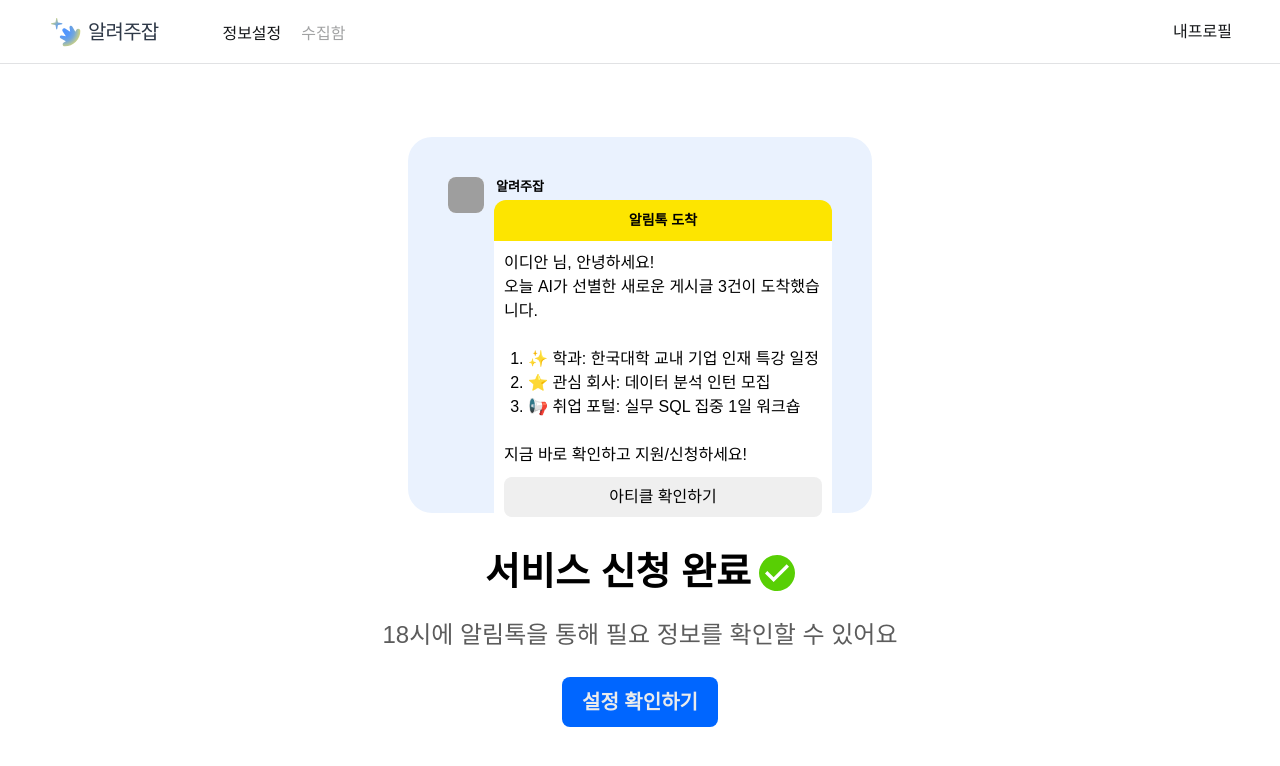
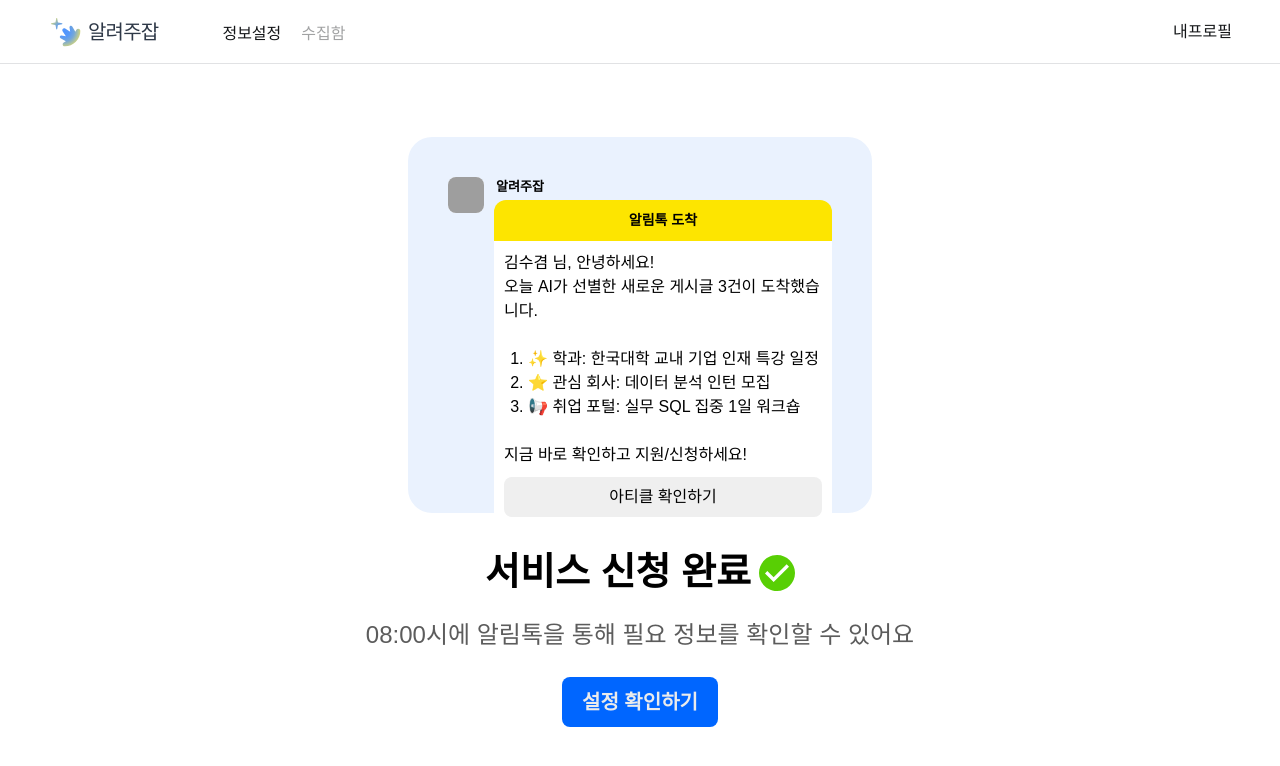
Before and after one commit to Realthon-ETF/ETF-frontend, a React (Vite) app: page /confirmed in a window 1280 px wide. Shown: the top 766 px of the page. Built offline with nearby package versions, Linux system fonts and the light colour scheme; grey boxes are pictures that could not be loaded.

Commit message:
CSS style edited

```diff
--- a/src/routes/confirmed.tsx
+++ b/src/routes/confirmed.tsx
@@ -1,4 +1,4 @@
-import { useState, useEffect } from "react";
+// import { useState, useEffect } from "react";
 import { useNavigate } from "react-router-dom";
 import styled from "styled-components";
 
@@ -342,10 +342,10 @@ const SettingsButtonText = styled.p`
 
 export default function Confirmed() {
   const navigate = useNavigate();
-  const [userData, setUserData] = useState({
-    username: "",
-    alarmTime: "",
-  });
+  // const [userData, setUserData] = useState({
+  //   username: "",
+  //   alarmTime: "",
+  // });
 
   // useEffect(() => {
   //   const fetchUserData = async () => {
@@ -392,7 +392,7 @@ export default function Confirmed() {
     navigate("/profile");
   };
 
-  const alarmHour = formatAlarmTime(userData.alarmTime);
+  // const alarmHour = formatAlarmTime(userData.alarmTime);
 
   return (
     <Wrapper>
@@ -457,7 +457,7 @@ export default function Confirmed() {
                 </NotificationHeader>
                 <NotificationBody>
                   <NotificationText>
-                    {userData.username || "이디안"} 님, 안녕하세요!
+                    {"김수겸"} 님, 안녕하세요!
                     {"\n"}오늘 AI가 선별한 새로운 게시글 3건이 도착했습니다.
                     {"\n"} {"\n"}
                     <NotificationList>
@@ -504,7 +504,7 @@ export default function Confirmed() {
           </SuccessMessageContainer>
           <NotificationTimeText>
             <TimeText>
-              <TimeNumber>{alarmHour}</TimeNumber>시에 알림톡을 통해 필요 정보를
+              <TimeNumber>{"08:00"}</TimeNumber>시에 알림톡을 통해 필요 정보를
               확인할 수 있어요
             </TimeText>
           </NotificationTimeText>
--- a/src/routes/create-account.tsx
+++ b/src/routes/create-account.tsx
@@ -256,7 +256,7 @@ export default function Login() {
   const [alarmTime, setAlarmTime] = useState("");
   const [isLoading, setIsLoading] = useState(false);
   const [error, setError] = useState("");
-
+  setIsLoading(true);
   const onChange = (e: React.ChangeEvent<HTMLInputElement>) => {
     const {
       target: { name, value },
@@ -289,11 +289,11 @@ export default function Login() {
     setIsAgreed((prev) => !prev);
   };
 
-  const formatAlarmTime = (hour: string): string => {
-    const hourNum = parseInt(hour, 10);
-    const formattedHour = hourNum.toString().padStart(2, "0");
-    return `${formattedHour}:00:00`;
-  };
+  // const formatAlarmTime = (hour: string): string => {
+  //   const hourNum = parseInt(hour, 10);
+  //   const formattedHour = hourNum.toString().padStart(2, "0");
+  //   return `${formattedHour}:00:00`;
+  // };
 
   const onSubmit = (e: React.FormEvent<HTMLFormElement>) => {
     e.preventDefault();
--- a/src/routes/home.tsx
+++ b/src/routes/home.tsx
@@ -1,4 +1,4 @@
-import React, { useRef, useState, useEffect } from "react";
+import React, { useRef, useState } from "react";
 import { useNavigate } from "react-router-dom";
 import styled from "styled-components";
 
@@ -303,7 +303,8 @@ export default function Home() {
   const [selectedFile, setSelectedFile] = useState<File | null>(null);
   const [isUploading, setIsUploading] = useState(false);
   const fileInputRef = useRef<HTMLInputElement>(null);
-
+  setName("");
+  setIsUploading(false);
   // Fetch user data on component mount
   // useEffect(() => {
   //   const fetchUserData = async () => {
--- a/src/routes/login.tsx
+++ b/src/routes/login.tsx
@@ -181,7 +181,7 @@ export default function Login() {
   const [password, setPassword] = useState("");
   const [isLoading, setIsLoading] = useState(false);
   const [error, setError] = useState("");
-
+  setIsLoading(false);
   const onChange = (e: React.ChangeEvent<HTMLInputElement>) => {
     const {
       target: { name, value },
```
